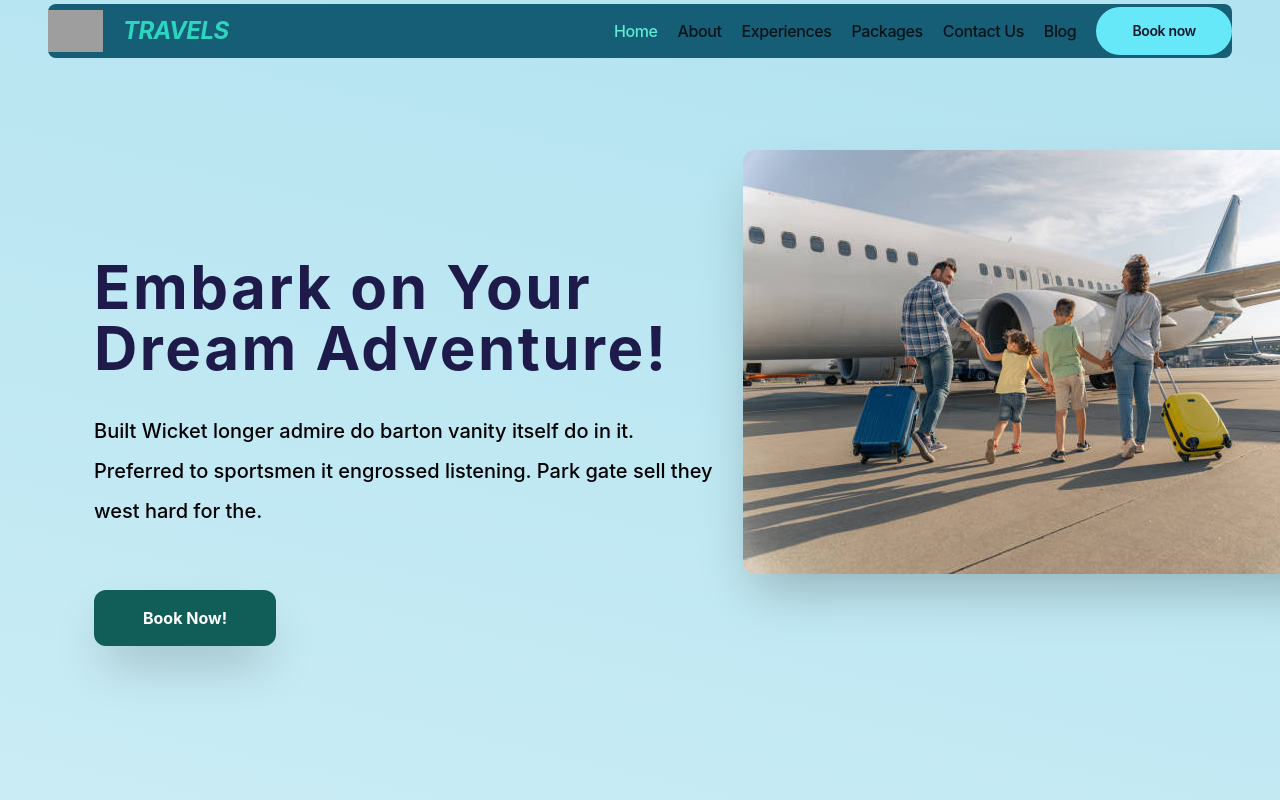
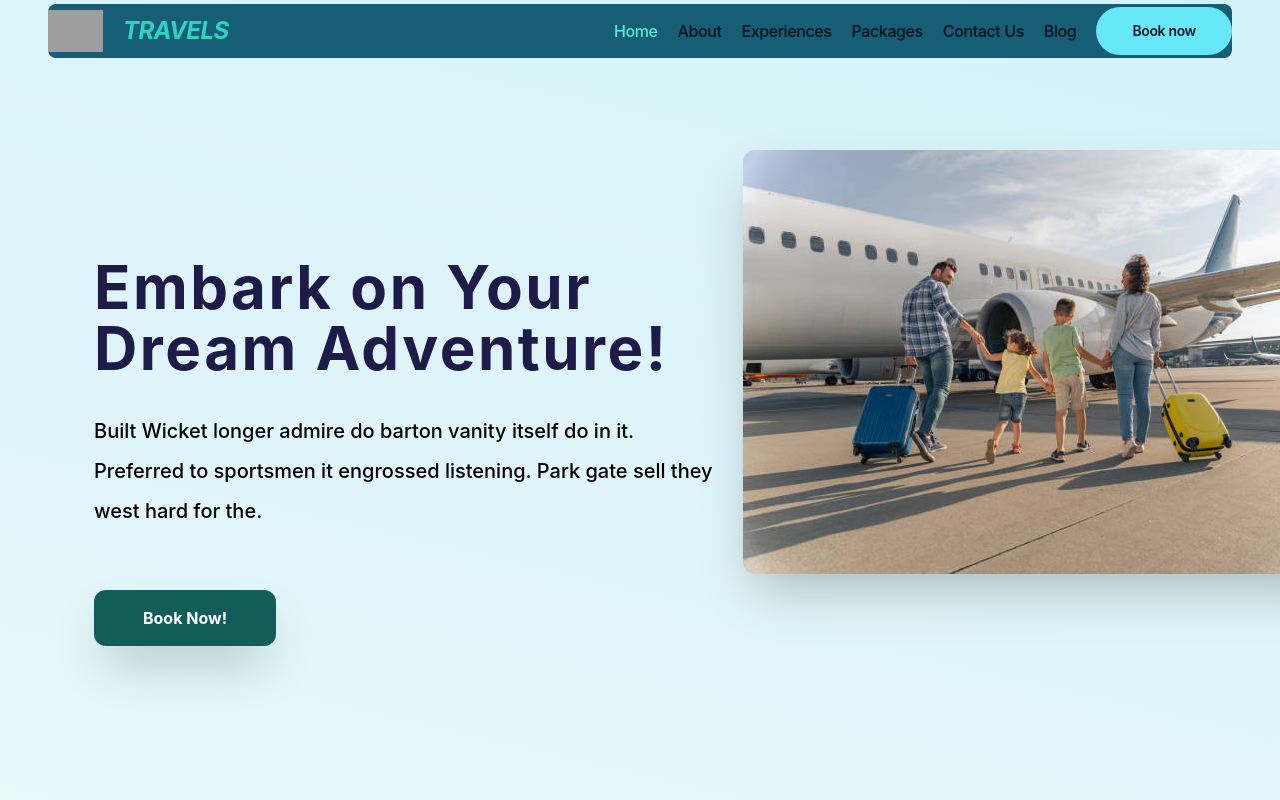
Before and after one commit to adiouane/landing-page-agency-travels, a React (Create React App) app: page / in a window 1280 px wide. Shown: the top 800 px of the page. Built offline with nearby package versions, Linux system fonts and the light colour scheme; grey boxes are pictures that could not be loaded.

Commit message:
add gh-pages

```diff
--- a/src/index.css
+++ b/src/index.css
@@ -14,5 +14,5 @@ code {
 
 .App {
   background: rgb(213,242,248);
-  background: linear-gradient(13deg, rgba(213,242,248,1) 0%, rgba(255,255,255,1) 35%, rgba(177,227,240,1) 100%);
+  background: linear-gradient(13deg, rgba(213,242,248,1) 0%, rgba(255,255,255,1) 49%, rgba(213,242,248,1) 100%);
 }
```
